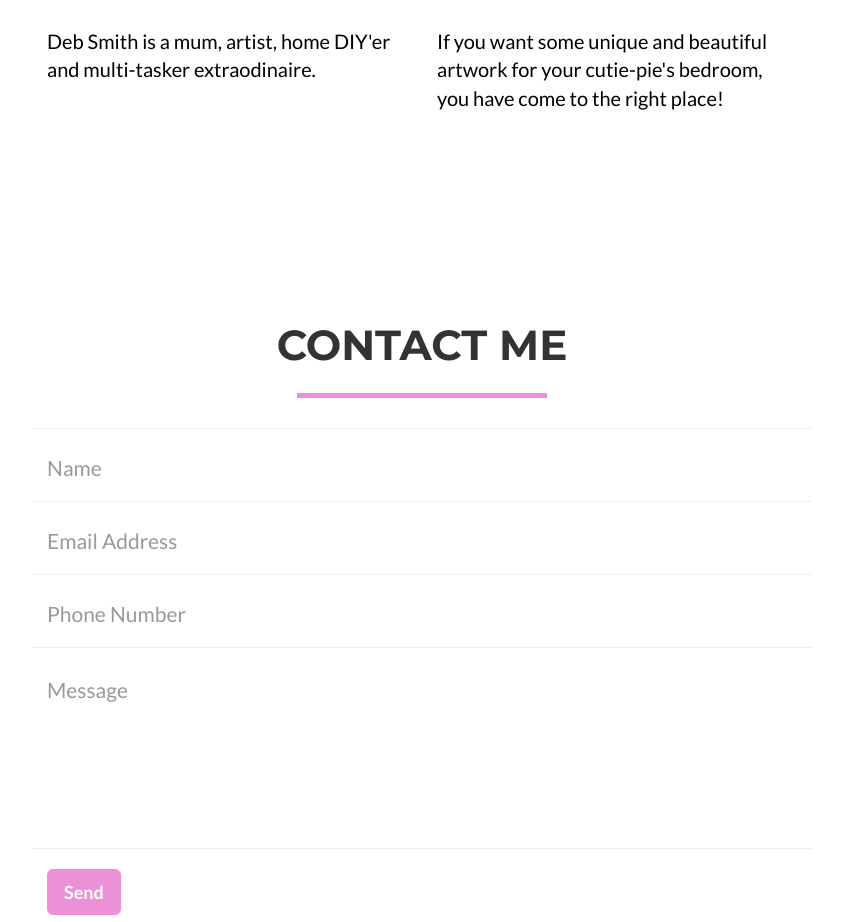
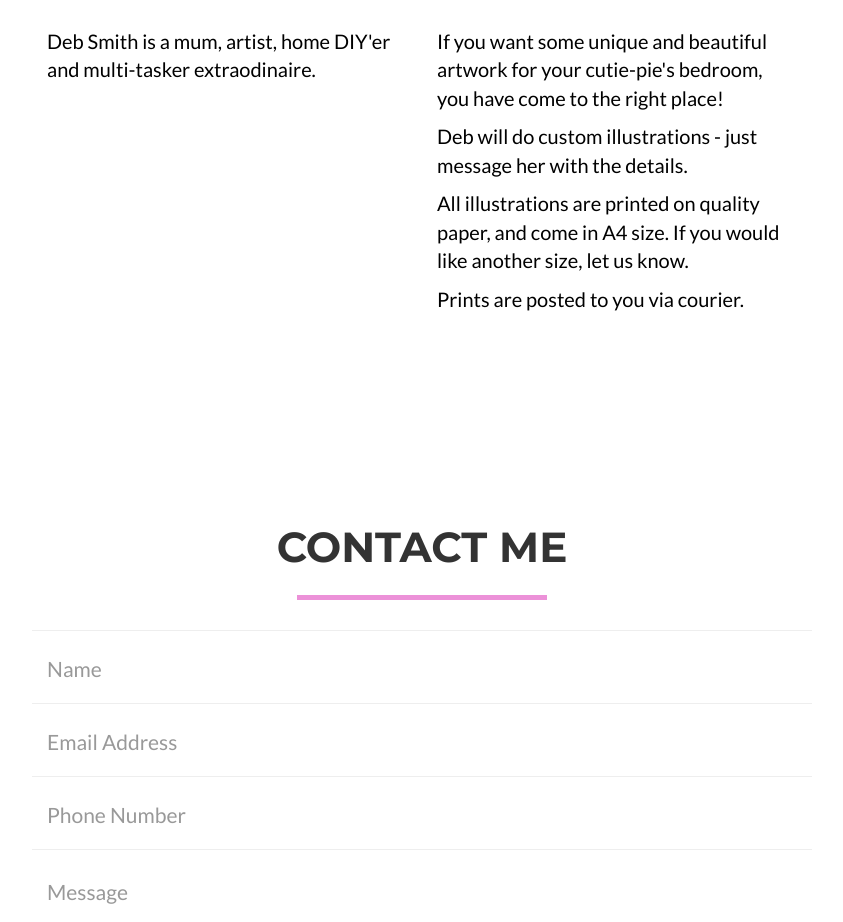
Before and after one commit to ManuInnovations/cutie-pie, a website: page index.html in a window 1280 px wide. Shown: the part 1721-2643 px from the top of the page, without its empty margins (218-1061 px from the left). Drawn offline with nearby package versions, Linux system fonts and the light colour scheme.

Commit message:
Added more text to About

```diff
--- a/index.html
+++ b/index.html
@@ -217,6 +217,9 @@
         </div>
         <div class="col-lg-4">
           <p>If you want some unique and beautiful artwork for your cutie-pie's bedroom, you have come to the right place!</p>
+          <p>Deb will do custom illustrations - just message her with the details.</p>
+          <p>All illustrations are printed on quality paper, and come in A4 size. If you would like another size, let us know.</p>
+          <p>Prints are posted to you via courier.</p>
         </div>
       </div>
     </div>
```
